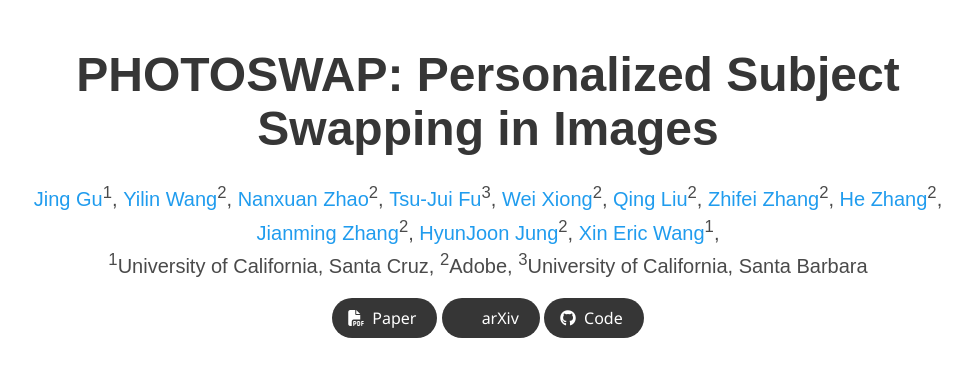
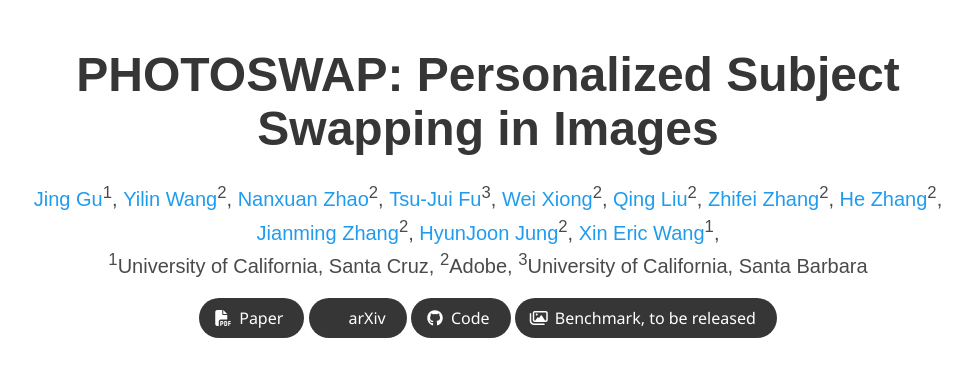
Before and after one commit to photoswap/photoswap.github.io, a plain HTML site: page index.html in a window 1280 px wide. Shown: the top 388 px of the page, without its empty margins (152-1127 px from the left). Drawn offline with nearby package versions, Linux system fonts and the light colour scheme; some icons are missing; a web font is replaced by a local one.

Commit message:
code release

```diff
--- a/index.html
+++ b/index.html
@@ -108,6 +108,15 @@
                       <i class="fab fa-github"></i>
                   </span>
                   <span>Code</span>
+                  </a>
+              </span>
+              <span class="link-block">
+                <a href="https://github.com/eric-ai-lab/photoswap/tree/main/benchmark" target="_blank"
+                   class="external-link button is-normal is-rounded is-dark">
+                  <span class="icon">
+                      <i class="far fa-images"></i>
+                  </span>
+                  <span>Benchmark, to be released</span>
                   </a>
               </span>
             </div>
```
